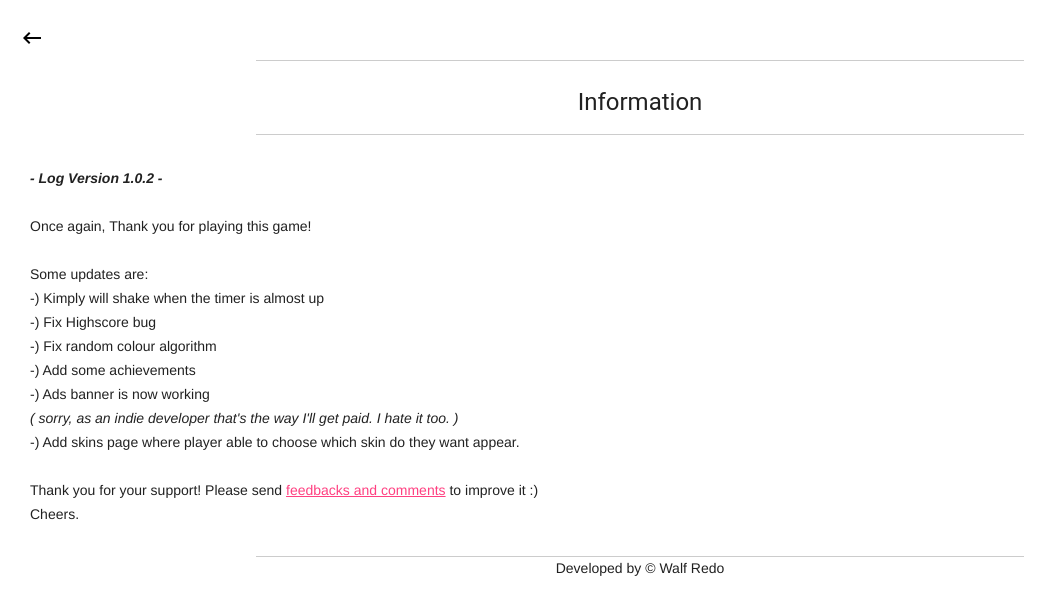
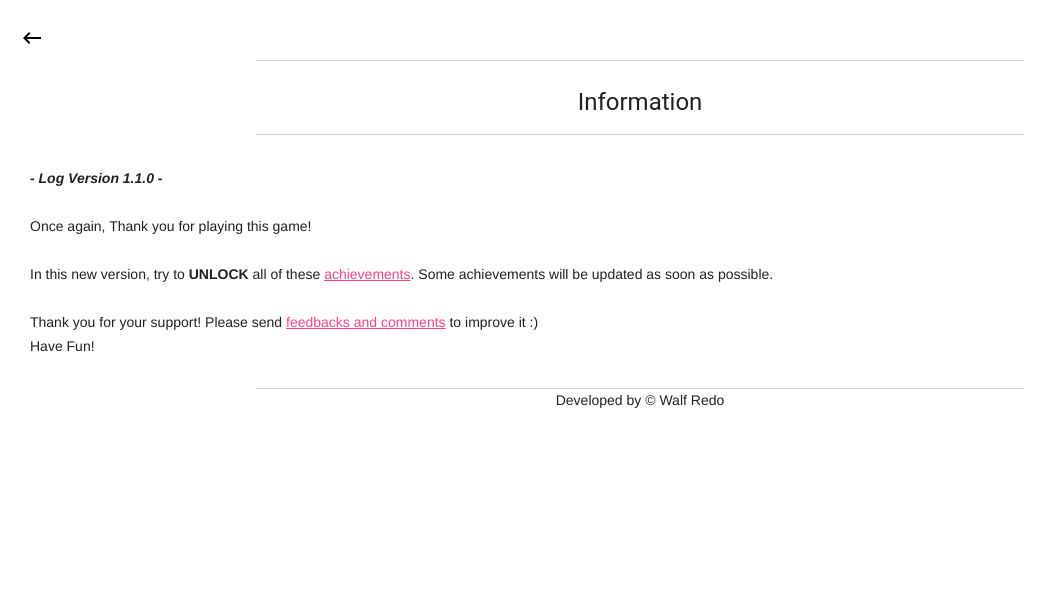
Before and after one commit to riordanalfredo/KimplyGame, a plain HTML site: page info.html in a window 1280 px wide. Shown: the whole page, without its empty margins (0-1063 px from the left). Drawn offline with Linux system fonts and the light colour scheme.

Commit message:
Update info V1.1.0

```diff
--- a/info.html
+++ b/info.html
@@ -20,7 +20,7 @@
             <button onclick="window.history.go(-1); return false;" class="mdl-button mdl-js-button mdl-js-ripple-effect "> <i class="material-icons">keyboard_backspace</i> </button>
         </div>
         <br>
-        <div align=center style="margin:auto;float:center">
+        <div align="center" style="margin:auto;float:center">
             <br>
             <hr> <h4>Information</h4>
             <hr>
@@ -28,23 +28,17 @@
 
             <p style="margin:30 30 30 30;">
 
-                <b><i>- Log Version 1.0.2 -</i></b><br>
+                <b><i>- Log Version 1.1.0 -</i></b><br>
 
                 <br>
                 Once again, Thank you for playing this game!<br><br>
 
-                Some updates are:
-                	<br>-) Kimply will shake when the timer is almost up
-                	<br>-) Fix Highscore bug
-                	<br>-) Fix random colour algorithm
-                	<br>-) Add some achievements
-                	<br>-) Ads banner is now working
-                	<br><i>( sorry, as an indie developer that's the way I'll get paid. I hate it too. )  </i>
-                	<br>-) Add skins page where player able to choose which skin do they want appear.
+                In this new version, try to <b>UNLOCK</b> all of these <a href="achievement.html">achievements</a>.
+    			Some achievements will be updated as soon as possible.
+
                 <br><br>
                 Thank you for your support! Please send <a href="https://goo.gl/forms/y8TrWe4l0Qupupu12">feedbacks and comments</a> to improve it :)<br>
-                Cheers.
-
+                Have Fun!
 
             </p>
         <hr>
```
